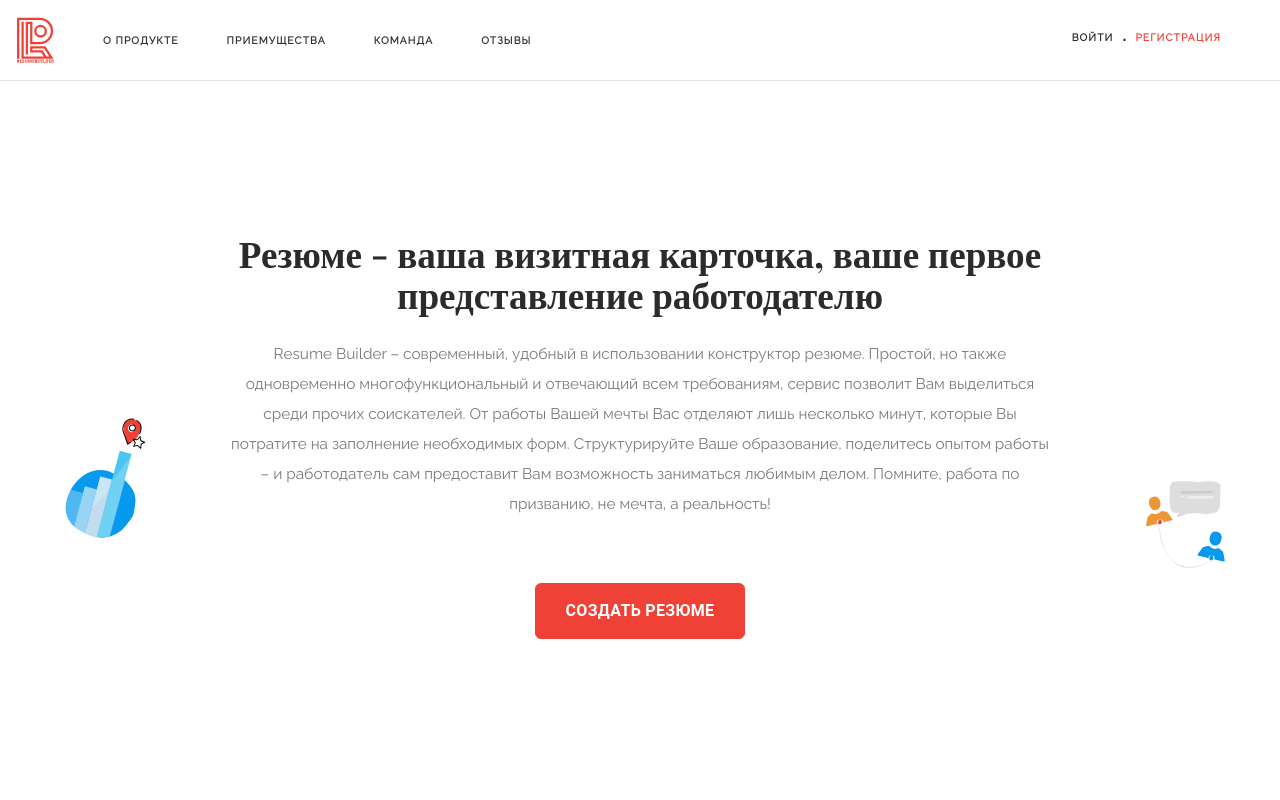
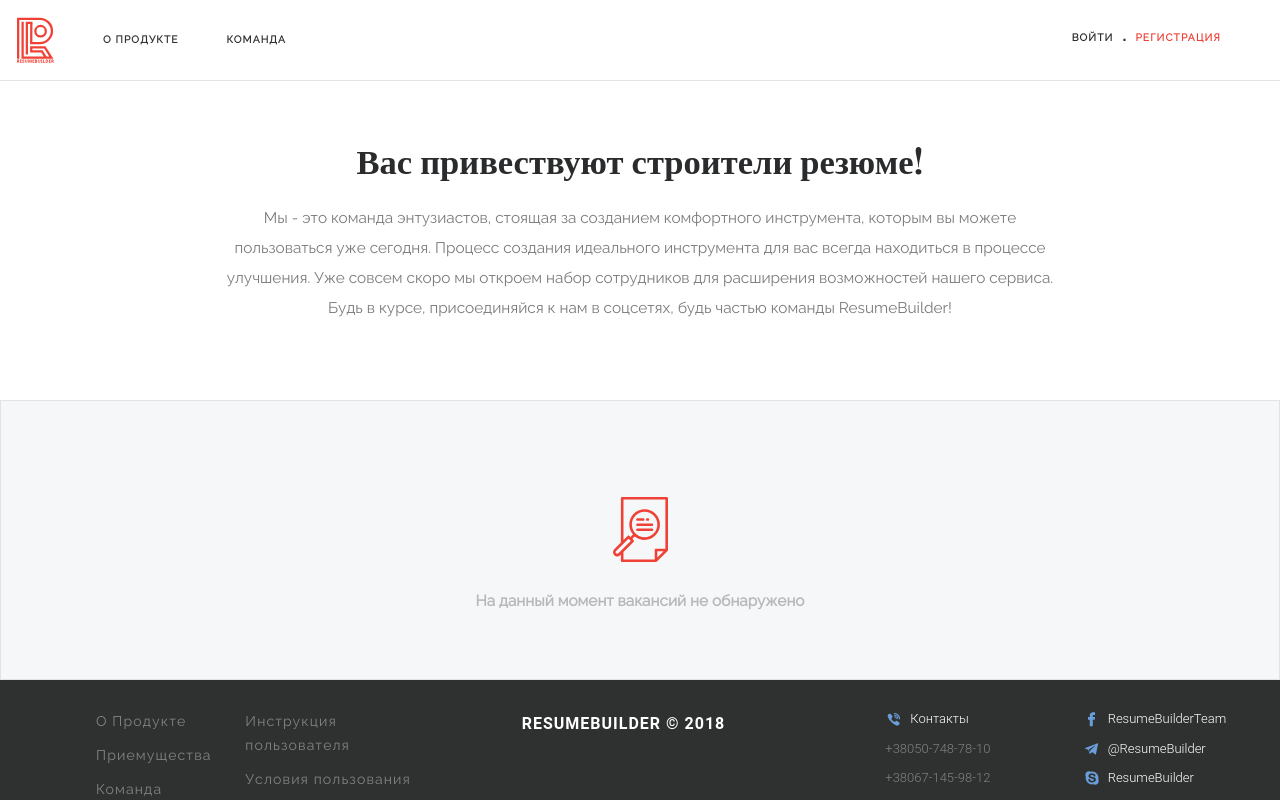
Before and after one commit to mrawesomealex/resume-builder, a Vue app: page /#/team in a window 1280 px wide. Before the commit this address led to /#/. Shown: the top 800 px of the page. Built offline with nearby package versions, Linux system fonts and the light colour scheme.

Commit message:
Добавление страницы Команда

```diff
--- a/src/App.vue
+++ b/src/App.vue
@@ -20,5 +20,7 @@ export default {
   font-family: "Avenir", Helvetica, Arial, sans-serif;
   -webkit-font-smoothing: antialiased;
   -moz-osx-font-smoothing: grayscale;
+  overflow-x: hidden;
 }
+
 </style>
--- a/src/assets/styles/global.scss
+++ b/src/assets/styles/global.scss
@@ -18,8 +18,16 @@ $block_grey_outline: #e3e3e3;
 //fonts
 $Raleway: 'Raleway', sans-serif;
 $Roboto:'Roboto', sans-serif;
+$Playfair: "Playfair Display", serif;
 
 //elements
+p {
+  font-size: 0.88vw;
+  color: $paragraphcolor;
+  line-height: 30px;
+  font-family: $Raleway;
+  font-weight: 400;
+}
 .block_neutral{
     border-radius: 6px;
     background:$block_grey_fill;
@@ -88,9 +96,10 @@ a:hover{
   .flowup-enter,
   .flowup-leave-active{
       opacity: 0;
-      padding-left:30px;
   }
-
+a{
+    transition: 0.3s;
+}
 .errorMessage{
     font-family: $Raleway !important;
     color:$active !important;
--- a/src/components/Footer.vue
+++ b/src/components/Footer.vue
@@ -2,16 +2,16 @@
 <div class="container-fluid">
     <footer class="row px-5 py-4 text-center">
                 <ul class="order-2 col-xl-2 col-lg-2 col-md-2 col-sm-6 col-12  text-left pl-xl-5 ">
-                    <li><a href='/' v-scroll-to="'#mainblock'">О Продукте</a></li>
-                    <li><a href='/' v-scroll-to="'#advantages'">Приемущества</a></li>
-                    <router-link tag='li' to=''><a>Команда</a></router-link>
-                    <li><a href='/' v-scroll-to="'#reviews'">Отзывы</a></li>
+                    <router-link  tag='li' to='/'><a v-scroll-to="'#mainblock'">О Продукте</a></router-link>
+                    <router-link  tag='li' to='/'><a href='/' v-scroll-to="'#advantages'">Приемущества</a></router-link>
+                    <router-link tag='li' to='/team'><a>Команда</a></router-link>
+                    <router-link  tag='li' to='/'><a href='/' v-scroll-to="'#reviews'">Отзывы</a></router-link>
                 </ul>
                 <ul class="pl-xl-0 pl-lg-0 pl-md-0 pl-sm-0 pl-3 order-xl-1 order-lg-1 order-md-1 order-sm-3 order-3 col-3 col-xl-2 col-lg-3 col-md-3 col-sm-6 col-12 text-left ">
                     <router-link tag='li' to=''><a>Инструкция пользователя</a></router-link>
                     <router-link tag='li' to=''><a>Условия пользования</a></router-link>
                     <li><a href="https://firebase.google.com/docs/hosting/">Наш хостинг</a></li>
-                    <router-link tag='li' to=''><a>Открытые вакансии</a></router-link>
+                    <router-link tag='li' to='/team'><a>Открытые вакансии</a></router-link>
                 </ul>
                 <span id="copyright" class="order-xl-3 order-lg-3 order-md-3 order-sm-1 col-4 col-xl-4 col-lg-2 col-md-2 col-sm-12 col-12 mt-2 mb-5 order-1 pr-md-5">RESUMEBUILDER &#169; 2018</span>
                 <ul class="order-5 contacts col-xl-2 col-lg-2 col-md-2 col-sm-6 col-6 text-left mr-lg-0 pl-xl-5 pl-lg-5  pl-md-2 ">
--- a/src/components/UnregHead.vue
+++ b/src/components/UnregHead.vue
@@ -4,11 +4,11 @@
         <sign-up @SwitchToLogin="SwitchLoginState" @closeSignupWindow ="SwitchSignupState" v-if="signup"></sign-up>
         <header  class="row  d-xl-flex d-lg-flex d-md-flex d-sm-none d-none" >
                <div class="py-3 mr-auto col-9">
-                    <img src="../assets/logo/Logo.svg" width="40px">
-                    <a href='/' v-scroll-to="'#mainblock'" class="pr-4 pl-5 pt-4">О ПРОДУКТЕ</a>
-                    <a href="/" v-scroll-to="'#advantages'" class="px-4 pt-4 ">ПРИЕМУЩЕСТВА</a>
-                    <router-link to='' class="px-4 pt-4">КОМАНДА</router-link>
-                    <a href="/" v-scroll-to="'#reviews'" class="px-4 pt-4">ОТЗЫВЫ</a>
+                    <router-link to="/"><img src="../assets/logo/Logo.svg" width="40px"></router-link>
+                    <router-link to="/" v-scroll-to="'#mainblock'" class="pr-4 pl-5 pt-4">О ПРОДУКТЕ</router-link>
+                    <router-link v-if="this.$router.history.current.fullPath === '/'" to="/" v-scroll-to="'#advantages'" class="px-4 pt-4 ">ПРИЕМУЩЕСТВА</router-link>
+                    <router-link to='/team' class="px-4 pt-4">КОМАНДА</router-link>
+                    <router-link v-if="this.$router.history.current.fullPath === '/'" to="/" v-scroll-to="'#reviews'" class="px-4 pt-4">ОТЗЫВЫ</router-link>
                 </div>
                 <div  class="pt-2 pb-3 ml-auto col-3">
                     <a @click="SwitchLoginState" class="signin offset-xl-4 offset-lg-3 offset-md-0 pt-4">ВОЙТИ</a>
@@ -22,10 +22,10 @@
                     <img src="../assets/images/up-arrow_red.svg" width="25px" id="menu_arrow">
                </div>
                <div id="sub-list" class="col-12 py-3">
-                    <a href='/#mainblock' v-scroll-to="'#mainblock'" class="py-2 text-center d-block col-12">О ПРОДУКТЕ</a>
-                    <a href="/#advantages" v-scroll-to="'#advantages'" class="py-2 text-center d-block col-12">ПРИЕМУЩЕСТВА</a>
-                    <router-link to='' class="py-2 text-center d-block col-12">КОМАНДА</router-link>
-                    <a href="/#reviews" v-scroll-to="'#reviews'" class="py-2 text-center d-block col-12">ОТЗЫВЫ</a>
+                    <router-link to="/" v-scroll-to="'#mainblock'" class="py-2 text-center d-block col-12">О ПРОДУКТЕ</router-link>
+                    <router-link to="/" v-scroll-to="'#advantages'"  class="py-2 text-center d-block col-12">ПРИЕМУЩЕСТВА</router-link>
+                    <router-link to='/team' class="py-2 text-center d-block col-12">КОМАНДА</router-link>
+                    <router-link to="/" v-scroll-to="'#reviews'" class="py-2 text-center d-block col-12">ОТЗЫВЫ</router-link>
                     <a  @click="SwitchLoginState" class="signin py-2 mt-5 text-center d-block col-12">ВОЙТИ</a>
                     <a  @click="SwitchSignupState"  class="signup py-2 text-center d-block col-12">РЕГИСТРАЦИЯ</a>
                </div>
@@ -83,7 +83,9 @@ export default {
 
 <style lang="scss" scoped>
 @import "../assets/styles/global";
-
+a{
+    transition: opacity 0.3s;
+}
 header {
   display: flex;
   align-items: center;
@@ -125,8 +127,9 @@ a {
 .divider {
   font-size: 16pt;
 }
-#down {
-  transform: rotate(-180deg);
+#menu_arrow {
+  transform: rotate(180deg);
+  transition: 0.3s;
 }
 @media (max-width: 1200px) {
   a {
--- a/src/components/landing/Lmain.vue
+++ b/src/components/landing/Lmain.vue
@@ -148,14 +148,12 @@ export default {
 <style lang="scss" scoped>
 @import "../../assets/styles/global";
 
-$Playfair: "Playfair Display", serif;
-
 $grey_color: #fcfcfc;
 
-#menu_arrow {
-  transform: rotate(180deg);
-  transition: 0.3s;
+#down {
+  transform: rotate(-180deg);
 }
+
 a,
 .divider,
 h3 {
@@ -236,13 +234,6 @@ button:hover {
     transform: rotate(-25deg);
     width: 10vw;
   }
-}
-p {
-  font-size: 0.88vw;
-  color: $paragraphcolor;
-  line-height: 30px;
-  font-family: $Raleway;
-  font-weight: 400;
 }
 #reviews{
     min-height: 350px;
--- /dev/null
+++ b/src/components/landing/Team.vue
@@ -0,0 +1,116 @@
+<template>
+    <div class="container-fluid">
+       <unreg-head></unreg-head>
+       <div id="message" class="row">
+            <div class="container">
+                <h1 class="mb-4 col-12 px-xl-5 px-lg-5 px-md-5 px-sm-0 px-1 ">Вас привествуют строители резюме!</h1>
+                <p class=" offset-xl-1 offset-lg-1 offset-md-1 offset-sm-0 offset-xs-0 col-xl-10 col-lg-10 col-md-10 col-sm-12 col-12 px-xl-5 px-lg-5 px-md-0 px-sm-0 px-0">
+                    Мы - это команда энтузиастов, стоящая за созданием комфортного инструмента, которым вы можете пользоваться уже сегодня. Процесс создания идеального инструмента для вас всегда находиться в процессе улучшения.
+                    Уже совсем скоро мы откроем набор сотрудников для расширения возможностей нашего сервиса. Будь в курсе, присоединяйся к нам в соцсетях, будь частью команды ResumeBuilder!
+                </p>
+            </div>
+       </div>
+       <div id="jobs" class="row py-5 block_neutral">
+           <ul class="container">
+               <li id="nothing" v-if="!this.jobs.length">
+                   <img src="../../assets/images/job-search-icon.svg" class="mx-auto pt-5 pb-4 d-block col-xl-1 col-lg-1 col-md-2 col-sm-2 col-2">
+                   <p id="nothing-p">На данный момент вакансий не обнаружено</p>
+                </li>
+               <li v-for="(i,job) in this.jobs" :key="i">
+                   {{job}}
+               </li>
+           </ul>
+       </div>
+    </div>
+</template>
+
+<script>
+import UnregHead from "@/components/UnregHead"
+
+export default {
+  name: "team",
+  data: function () {
+      return {
+          jobs: []
+      }
+  },
+  components: {
+    UnregHead
+  }
+};
+</script>
+
+<style lang="scss" scoped>
+@import "../../assets/styles/global";
+
+#message{
+    display: flex;
+    align-items: center;
+    text-align: center;
+    padding-top: 10vh;
+    height: 50vh;
+}
+#jobs{
+    height: 35vh;
+    border-radius: 0px;
+}
+h1 {
+  font-family: $Playfair;
+  font-weight: 700;
+  font-size: 2.7vw;
+  transition: 0.3s;
+}
+ul{
+    list-style: none;
+    padding: 0;
+}
+#nothing{
+    align-items: center;
+    text-align: center;
+    #nothing-p{
+        font-weight: 600;
+        opacity: .5;
+    }
+}
+@media (max-width: 1500px) {
+  p,
+  p > a {
+    font-size: 1.2vw;
+  }
+}
+@media (max-width: 990px) {
+        h1 {
+      font-size: 3.4vw;
+    }
+      p,
+  p > a {
+    font-size: 1.5vw;
+  }
+}
+@media (max-width: 767px) {
+  #mainblock {
+    h1 {
+      margin-top: 5vh;
+      font-size: 4vw;
+    }
+  }
+  p,
+  p > a {
+    font-size: 2.3vw;
+  }
+}
+@media (max-width: 570px) {
+    #message{
+      padding-top: 30px;
+       height: 70vh;
+    }
+   h1 {
+      margin-top: 5vh;
+      font-size: 5.5vw;
+    }
+      p,
+  p > a {
+    font-size: 3.4vw;
+  }
+}
+</style>
--- a/src/main.js
+++ b/src/main.js
@@ -14,7 +14,7 @@ Vue.use(ScrollFeature, {
   container: 'body',
   duration: 500,
   easing: 'ease',
-  offset: 0,
+  offset: 200,
   cancelable: true,
   onDone: false,
   onCancel: false,
--- a/src/router/index.js
+++ b/src/router/index.js
@@ -1,7 +1,7 @@
 import Vue from 'vue'
 import Router from 'vue-router'
 import Landing from '@/components/landing/Lmain'
-
+import Team from '@/components/landing/Team'
 Vue.use(Router)
 
 export default new Router({
@@ -15,7 +15,12 @@ export default new Router({
     {
       path: '/',
       name: 'landing',
-      component: Landing
+      component: Landing,
+    },
+    {
+      path:'/team',
+      name:'team',
+      component: Team
     }
   ]
 })
```
Also changed, not shown: src/assets/images/job-search-icon.svg (added), src/components/landing/Vacancies.vue (deleted).
